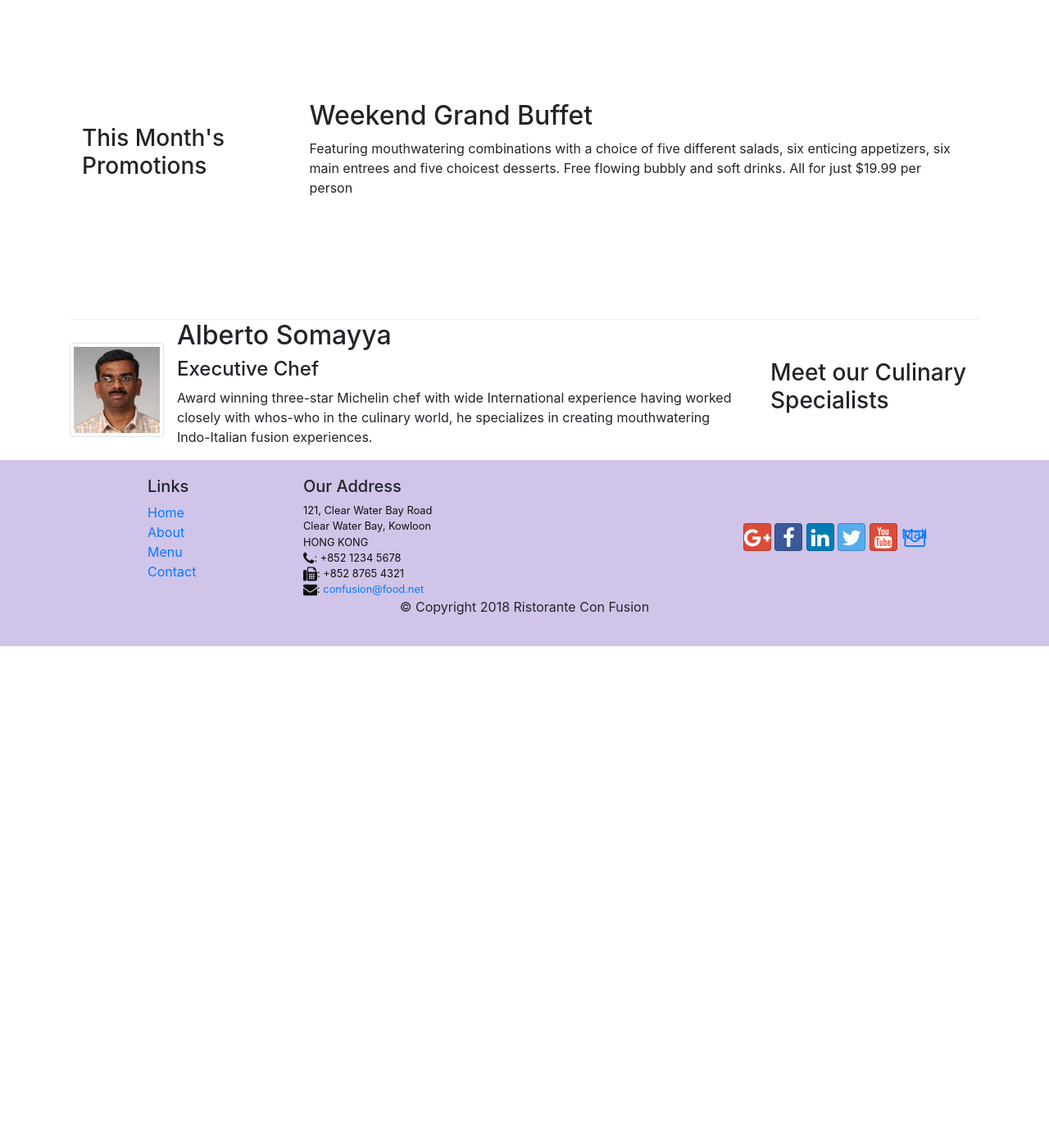
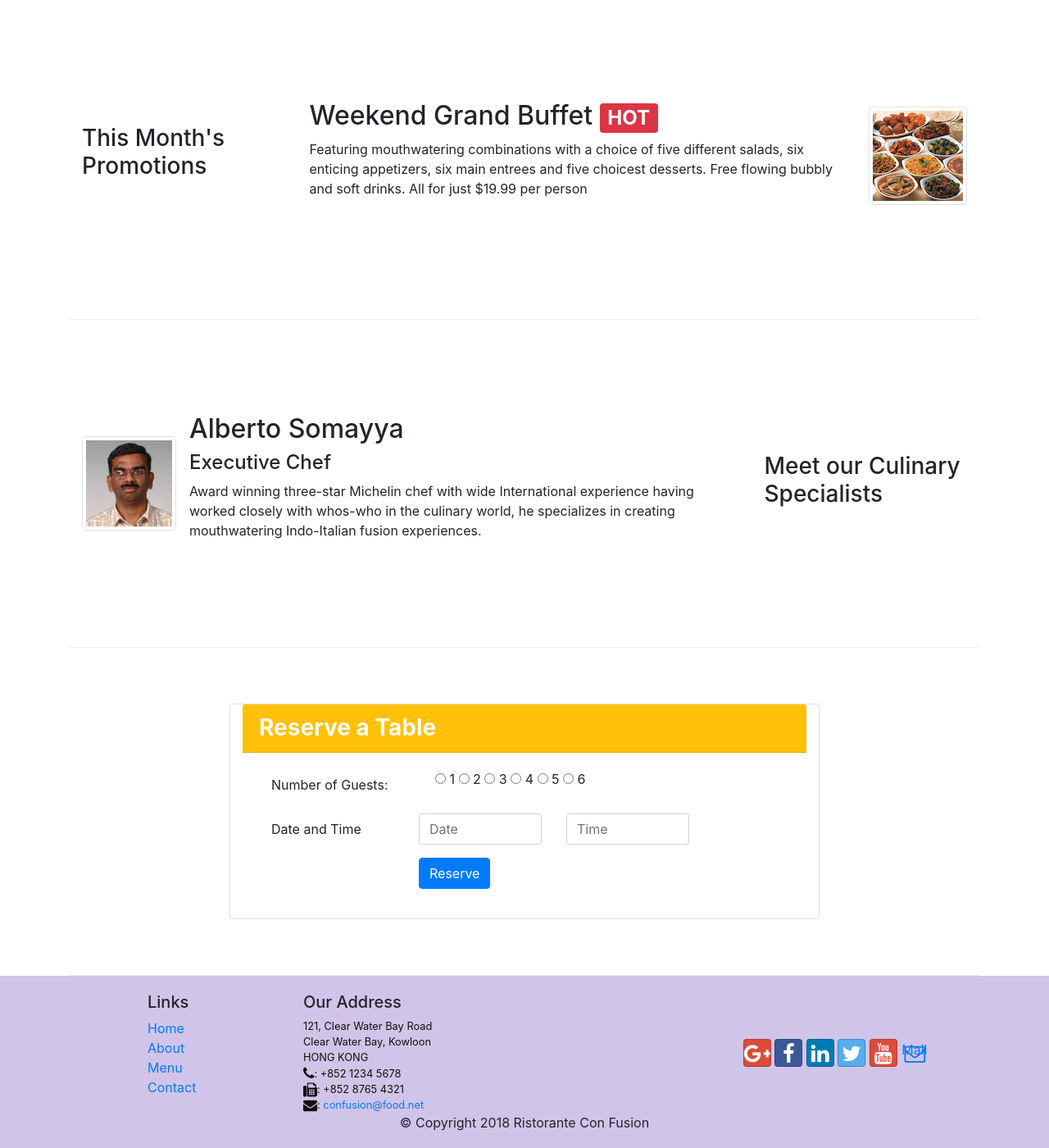
Before and after one commit to wuk519/UIClass, a website: page index.html in a window 1280 px wide. Shown: the part 480-1880 px from the top of the page at 82% size. Before the commit the page ends 1268 px from the top, so only its background shows below. Drawn offline with nearby package versions, Linux system fonts and the light colour scheme.

Commit message:
homework 2 initial commit

```diff
--- a/index.html
+++ b/index.html
@@ -35,12 +35,16 @@
     <header class="jumbotron">
         <div class="container">
             <div class="row row-header">
-                <div class="col-12 col-sm-6">
+                <div class="col-sm-6">
                     <h1>Ristorante con Fusion</h1>
                     <p>We take inspiration from the World's best cuisines, and create a unique fusion experience. Our lipsmacking creations will tickle your culinary senses!</p>
                 </div>
-                <div class="col-12 col-sm align-self-center">
+                <div class="col-sm-3 align-self-center">
                     <img src="img/logo.png" class="img-fluid">
+                </div>
+                <div class="col-sm-3 align-self-center">
+                    <a class="btn-sm btn-warning btn" href="#Reserve" role="button">Reserve Table</a>
+
                 </div>
             </div>
         </div>
@@ -53,7 +57,7 @@
             </div>
             <div class="col col-sm order-sm-first col-md">
                 <div class="media">
-                    <img class="d-flex mr-3 img-thumbnail aligh-self-center"
+                    <img class="d-flex mr-3 img-thumbnail align-self-center"
                         src="img/uthappizza.png" alt="uthappizza">
                     <div class="media-body">
                         <h2 class="mt-0">Uthappizza <span class="badge badge-danger">HOT</span> <span class="badge badge-pill badge-secondary">$4.99</span></h2>
@@ -63,18 +67,24 @@
             </div>
         </div>
 
-
         <div class="row row-content align-items-center">
             <div class="col-12 col-sm-4 col-md-3">
                 <h3>This Month's Promotions</h3>
             </div>
             <div class="col col-sm col-md">
-                <h2>Weekend Grand Buffet</h2>
-                <p class="d-none d-sm-block">Featuring mouthwatering combinations with a choice of five different salads, six enticing appetizers, six main entrees and five choicest desserts. Free flowing bubbly and soft drinks. All for just $19.99 per person </p>
+                <div class="media">
+                    <div class="media-body">
+                        <h2>Weekend Grand Buffet <span class="badge badge-danger">HOT</span> </h2>
+                        <p class="d-none d-sm-block">Featuring mouthwatering combinations with a choice of five different salads, six enticing appetizers, six main entrees and five choicest desserts. Free flowing bubbly and soft drinks. All for just $19.99 per person </p>
+                    </div>
+                    <img class="d-flex ml-3 img-thumbnail align-self-center"
+                    src="img/buffet.png" alt="buffet">
+                </div>
+
             </div>
         </div>
 
-        <div class="row row-conter align-items-center">
+        <div class="row row-content align-items-center">
             <div class="col-12 col-sm-4 order-sm-last col-md-3">
                 <h3>Meet our Culinary Specialists</h3>
             </div>
@@ -91,8 +101,52 @@
 
             </div>
         </div>
+
+        <div class="row row-content align-items-center" id="Reserve">
+            <div class="col-12">
+                <div class="card offset-md-2 col-md-8">
+                    <h3 class="card-header bg-warning text-light"><b>Reserve a Table</b></h3>
+                    <div class="card-body">
+                        <div class="col-12 col-md-10">
+                            <form>
+                                <div class="form-group row">
+                                    <label for="numofguest" class="col-md-4 col-form-label">Number of Guests: </label>
+                                    <div class="col-md-8">
+                                        <div class="form-check">
+                                            <input type="radio" name="options" id="option1" autocomplete="off"> 1
+                                            <input type="radio" name="options" id="option1" autocomplete="off"> 2
+                                            <input type="radio" name="options" id="option1" autocomplete="off"> 3
+                                            <input type="radio" name="options" id="option1" autocomplete="off"> 4
+                                            <input type="radio" name="options" id="option1" autocomplete="off"> 5
+                                            <input type="radio" name="options" id="option1" autocomplete="off"> 6
+                                        </div>
+                                    </div>
+                                </div>
+                                <div class="form-group row">
+                                    <label for="date" class="col-10 col-md-4 col-form-label">Date and Time</label>
+                                    <div class="col-5 col-md-4">
+                                        <input type="text" class="form-control" id="date" name="date"
+                                            placeholder="Date">
+                                    </div>
+                                    <div class="col-5 col-md-4">
+                                        <input type="text" class="form-control" id="time" name="time"
+                                            placeholder="Time">
+                                    </div>
+                                </div>
+                                <div class="form-group row">
+                                    <div class="offset-md-4 col-md-10">
+                                        <button type="submit" class="btn btn-primary">
+                                            Reserve
+                                        </button>
+                                    </div>
+                                </div>
+                            </form>
+                        </div>
+                    </div>
+                </div>
+            </div>
+        </div>
     </div>
-
     <footer class="footer">
         <div class="container">
             <div class="row">
```
Also changed, not shown: contactus.html (+1 -1 lines).
